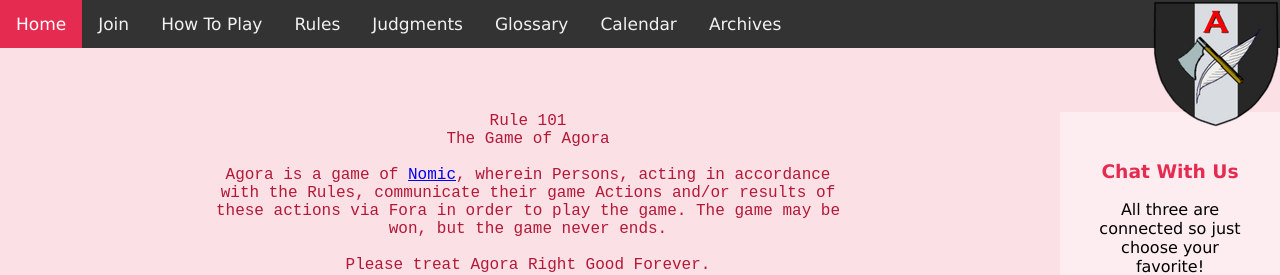
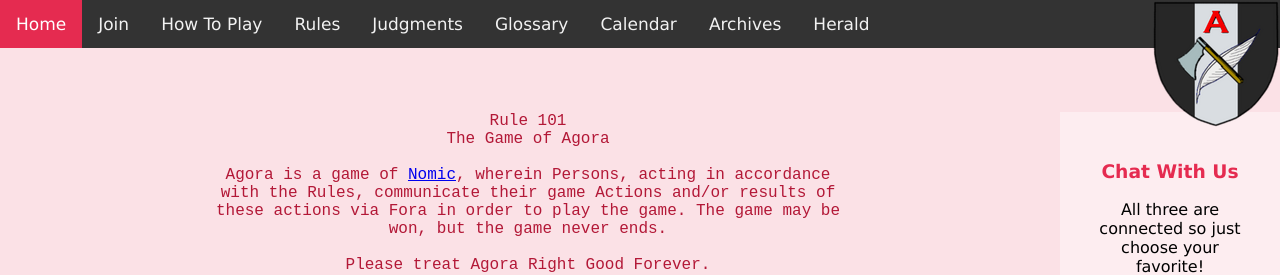
Before and after one commit to nixnull/agoranomic.github.io, a Jekyll site: the page built from index.md, in a window 1280 px wide. Shown: the top 275 px of the page. Built offline with Jekyll 4.4.1, drawn with Linux system fonts in a browser that asks for light colours; nearby versions of some CDN libraries.

Commit message:
absolute links to reduce redundancy, add Herald to nav

```diff
--- a/_includes/nav.html
+++ b/_includes/nav.html
@@ -7,6 +7,7 @@
 <a class="glossary" href="/glossary.html">Glossary</a>
 <a class="calendar" href="/calendar.html">Calendar</a>
 <a class="archives" href="/archives.html">Archives</a>
+<a class="herald" href="/Herald/">Herald</a>
 </div>
 <div class="nvbr mobile dropdown">
 <center><button class="dropbtn">Menu</br>☰</button></center>
@@ -19,9 +20,10 @@
 <a class="glossary" href="/glossary.html">Glossary</a>
 <a class="calendar" href="/calendar.html">Calendar</a>
 <a class="archives" href="/archives.html">Archives</a>
+<a class="herald" href="/Herald/">Herald</a>
 </div>
 </div>
 
-<img class="coat-of-arms" src="coat_of_arms.png" align="right">
+<img class="coat-of-arms" src="https://agoranomic.org/coat_of_arms.png" align="right">
 
 <div class="nvpad"></div>
--- a/_layouts/default.html
+++ b/_layouts/default.html
@@ -7,8 +7,8 @@
 
     <script src="https://code.jquery.com/jquery-3.2.1.min.js" integrity="sha256-hwg4gsxgFZhOsEEamdOYGBf13FyQuiTwlAQgxVSNgt4=" crossorigin="anonymous"></script>
 
-    <link rel="icon" type="image/png" href="coat_of_arms.png"/>
-    <link rel="stylesheet" href="style.css">
+    <link rel="icon" type="image/png" href="https://agoranomic.org/coat_of_arms.png"/>
+    <link rel="stylesheet" href="https://agoranomic.org/style.css">
 
     <!-- Latest compiled and minified JavaScript -->
     <script src="https://maxcdn.bootstrapcdn.com/bootstrap/3.3.7/js/bootstrap.min.js" integrity="sha384-Tc5IQib027qvyjSMfHjOMaLkfuWVxZxUPnCJA7l2mCWNIpG9mGCD8wGNIcPD7Txa" crossorigin="anonymous"></script>
```
